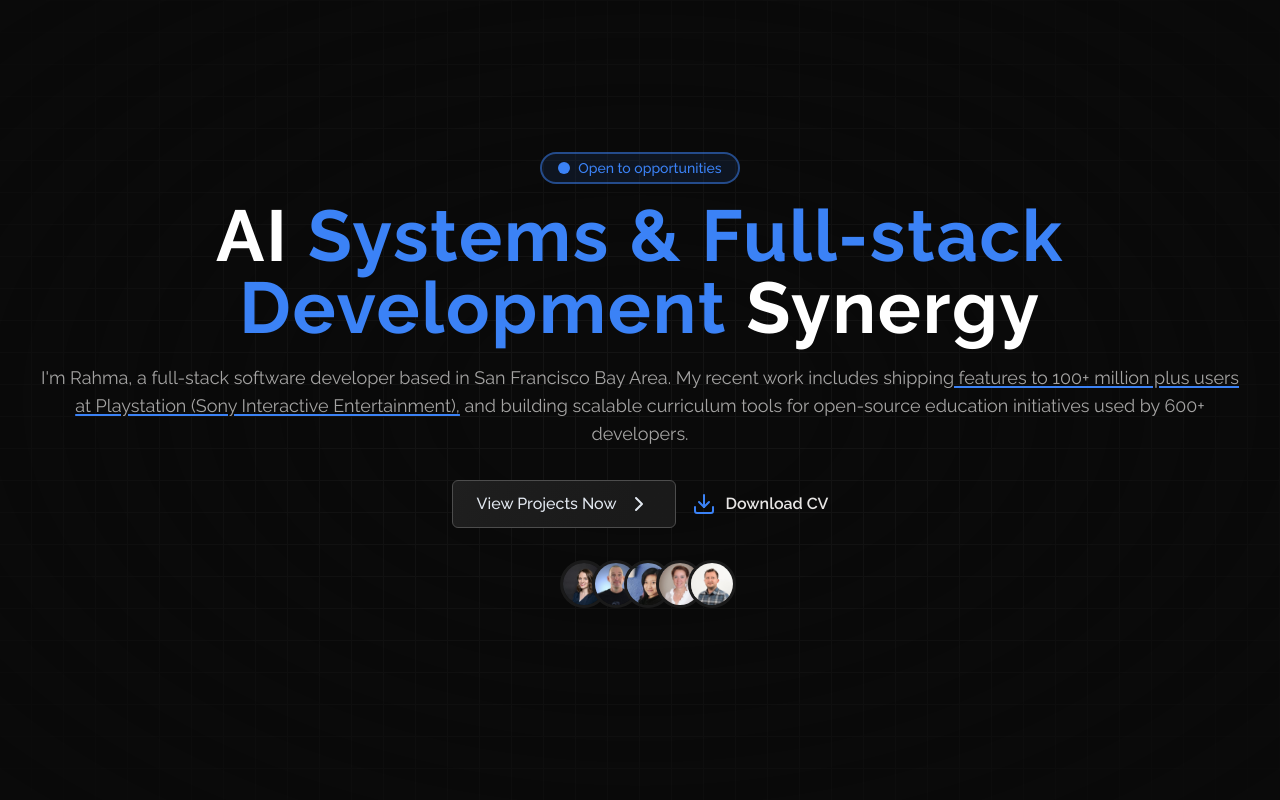
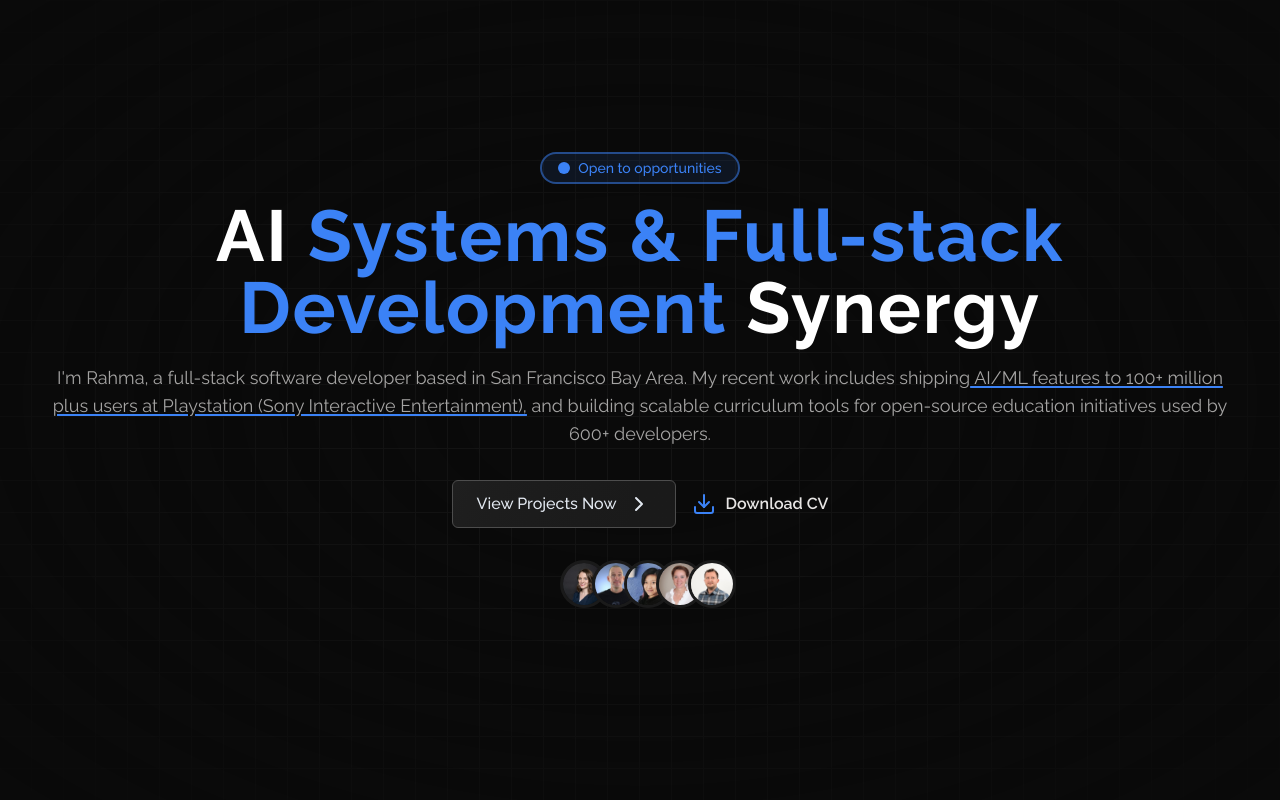
Before and after one commit to rahmamahdi02/portfolioV4, a Next.js app: page / in a window 1280 px wide. Shown: the top 800 px of the page. Built offline with nearby package versions, Linux system fonts and the light colour scheme.

Commit message:
feat: update text

```diff
--- a/app/_components/HeroSection.tsx
+++ b/app/_components/HeroSection.tsx
@@ -39,7 +39,7 @@ const HeroSection = () => {
           />
 <p className="pt-5 pb-8 text-sm sm:text-base md:text-lg text-dark-200 dark:text-stone-200/70">
   I&apos;m Rahma, a full-stack software developer based in San Francisco Bay Area. My recent work includes shipping
-  <span className="underline decoration-primary decoration-2 underline-offset-2"> features to 100+ million plus users at Playstation (Sony Interactive Entertainment),
+  <span className="underline decoration-primary decoration-2 underline-offset-2"> AI/ML features to 100+ million plus users at Playstation (Sony Interactive Entertainment),
   </span> and building scalable curriculum tools for open-source education initiatives used by 600+ developers.</p>
           {/* <p className="pb-8 text-sm sm:text-base md:text-lg text-dark-200 dark:text-stone-200/70">
             My recent work includes shipping UI features to 100+ million plus users at Playstation (Sony Interactive Entertainment), and building scalable curriculum tools for open-source education initiatives used by 600+ developers.
```
